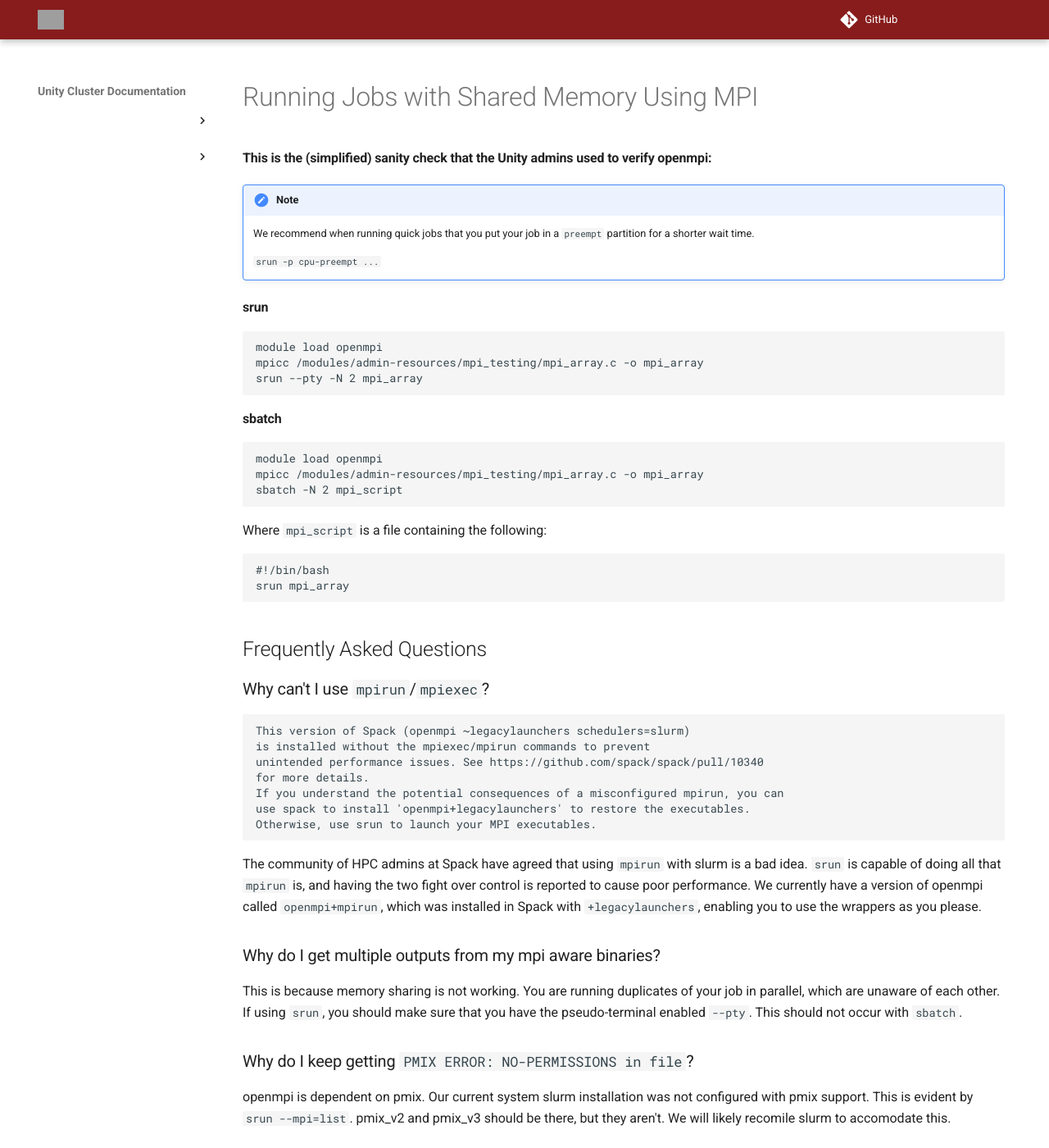
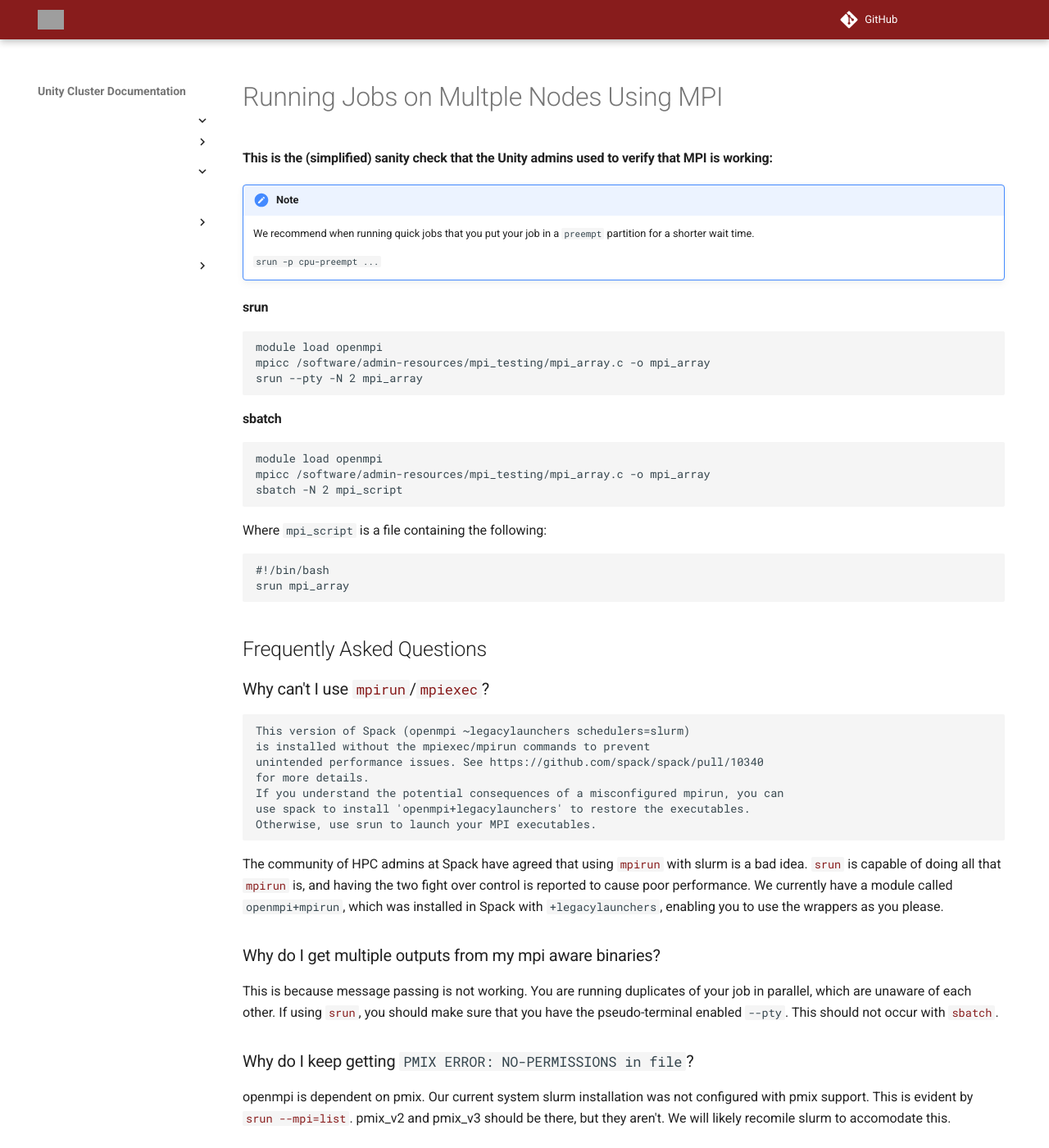
Before and after one commit to UMass-RC/unity-docs, an MkDocs documentation site: the page built from docs/slurm/mpi.md, in a window 1280 px wide and 1400 px high. Shown: the whole window at 82% size. Built offline with MkDocs 1.6.1 and Material for MkDocs 9.7.7, drawn with Linux system fonts in a browser that asks for light colours; comment, search, counter and statistics services are not loaded; grey boxes are pictures that could not be loaded.

Commit message:
move mpi docs

````diff
--- a/docs/mpi.md
+++ b/docs/slurm/mpi.md
@@ -1,6 +1,6 @@
-# Running Jobs with Shared Memory Using MPI
+# Running Jobs on Multple Nodes Using MPI
 
-#### This is the (simplified) sanity check that the Unity admins used to verify openmpi: ####
+#### This is the (simplified) sanity check that the Unity admins used to verify that MPI is working: ####
 !!! note
     We recommend when running quick jobs that you put your job
     in a `preempt` partition for a shorter wait time.
@@ -9,13 +9,13 @@
 #### srun ####
 ```
 module load openmpi
-mpicc /modules/admin-resources/mpi_testing/mpi_array.c -o mpi_array
+mpicc /software/admin-resources/mpi_testing/mpi_array.c -o mpi_array
 srun --pty -N 2 mpi_array
 ```
 #### sbatch ####
 ```
 module load openmpi
-mpicc /modules/admin-resources/mpi_testing/mpi_array.c -o mpi_array
+mpicc /software/admin-resources/mpi_testing/mpi_array.c -o mpi_array
 sbatch -N 2 mpi_script
 ```
 Where `mpi_script` is a file containing the following:
@@ -27,7 +27,7 @@ srun mpi_array
 
 ## Frequently Asked Questions ##
 
-### Why can't I use `mpirun`/`mpiexec`? ###
+### Why can't I use <red>`mpirun`</red>/<red>`mpiexec`</red>? ###
 ```
 This version of Spack (openmpi ~legacylaunchers schedulers=slurm)
 is installed without the mpiexec/mpirun commands to prevent
@@ -37,23 +37,21 @@ If you understand the potential consequences of a misconfigured mpirun, you can
 use spack to install 'openmpi+legacylaunchers' to restore the executables.
 Otherwise, use srun to launch your MPI executables.
 ```
-The community of HPC admins at Spack have agreed that using `mpirun` with slurm is a bad idea.
-`srun` is capable of doing all that `mpirun` is, and having the two fight over control
+The community of HPC admins at Spack have agreed that using <red>`mpirun`</red> with slurm is a bad idea.
+<red>`srun`</red> is capable of doing all that <red>`mpirun`</red> is, and having the two fight over control
 is reported to cause poor performance.
-We currently have a version of openmpi called `openmpi+mpirun`,
-which was installed in Spack with `+legacylaunchers`,
-enabling you to use the wrappers as you please.
+We currently have a module called `openmpi+mpirun`, which was installed in Spack with `+legacylaunchers`, enabling you to use the wrappers as you please.
 
 ### Why do I get multiple outputs from my mpi aware binaries? ###
-This is because memory sharing is not working.
+This is because message passing is not working.
 You are running duplicates of your job in parallel, which are unaware of each other.
-If using `srun`, you should make sure that you have the pseudo-terminal enabled `--pty`.
-This should not occur with `sbatch`.
+If using <red>`srun`</red>, you should make sure that you have the pseudo-terminal enabled `--pty`.
+This should not occur with <red>`sbatch`</red>.
 
 ### Why do I keep getting `PMIX ERROR: NO-PERMISSIONS in file`? ###
 openmpi is dependent on pmix.
 Our current system slurm installation was not configured with pmix support.
-This is evident by `srun --mpi=list`.
+This is evident by <red>`srun --mpi=list`</red>.
 pmix_v2 and pmix_v3 should be there, but they aren't.
 We will likely recomile slurm to accomodate this.
 
@@ -64,7 +62,7 @@ used on a specific port.  As such, the openib BTL (OpenFabrics
 support) will be disabled for this port."
 ```
 We do not currently have infiniband hardware in our network, and openmpi would like us to.
-You can simply add `-mca btl ^ofi` to your `mpirun` command and disable the infiniband feature. We will likely recompile openmpi to disable this sitewide.
+You can simply add `-mca btl ^ofi` to your <red>`mpirun`</red> command and disable the infiniband feature. We will likely recompile openmpi to disable this sitewide.
 ```
 mpirun -mca btl ^ofi ...
 ```
````
